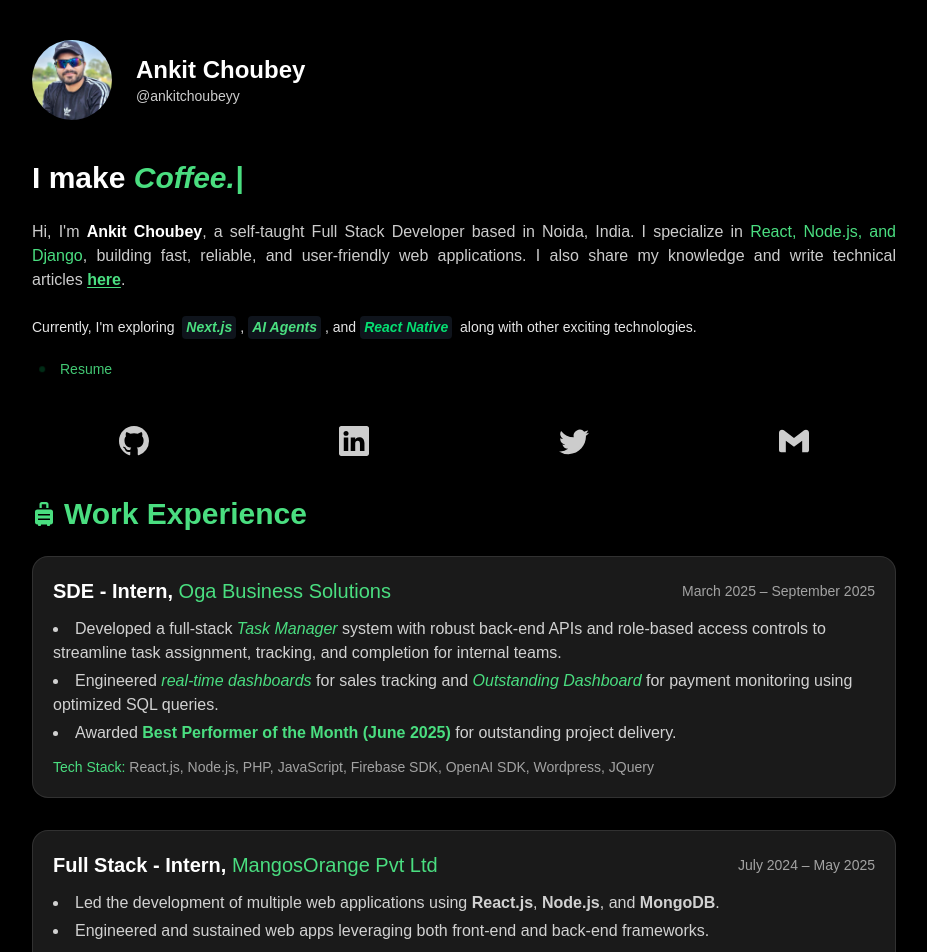
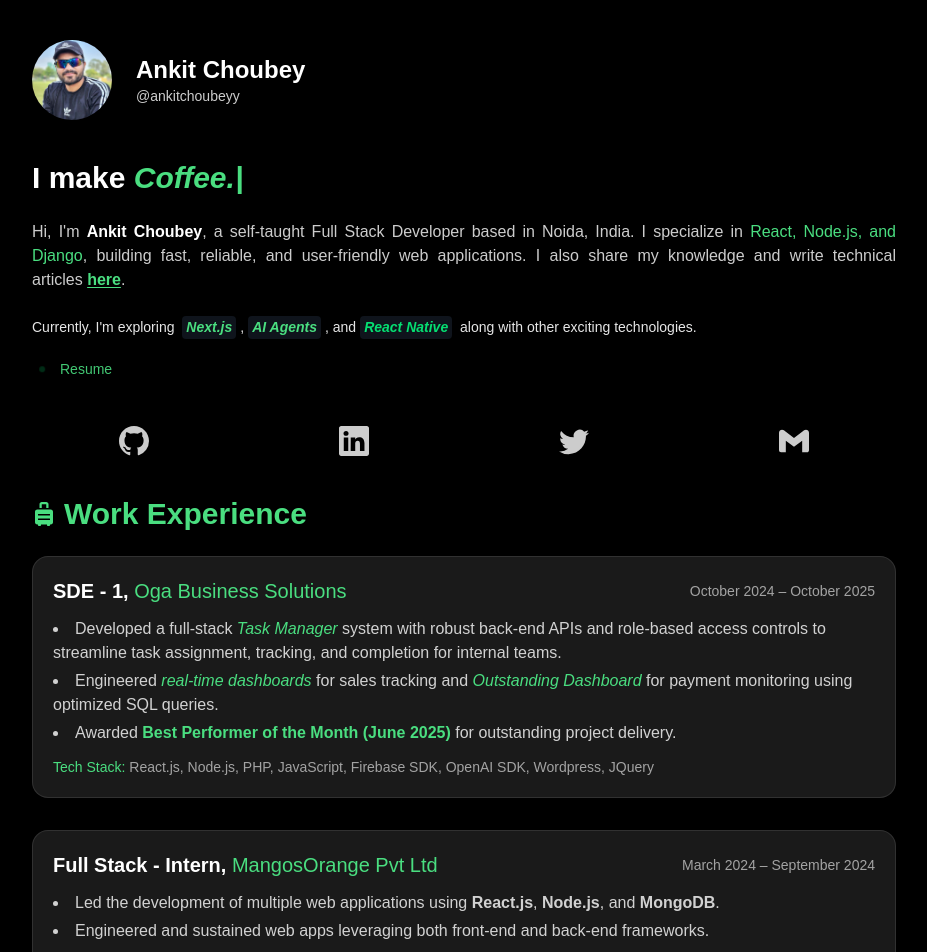
Before and after one commit to ankitchoubeyy/portfolio-ankit-choubey, a Next.js app: page / in a window 1280 px wide. Shown: the top 952 px of the page, without its empty margins (176-1103 px from the left). Built offline with nearby package versions, Linux system fonts and the light colour scheme.

Commit message:
bug fixed

```diff
--- a/src/components/WorkExperice.js
+++ b/src/components/WorkExperice.js
@@ -4,9 +4,9 @@
 const experiences = [
   {
     id: 1,
-    role: "SDE - Intern",
+    role: "SDE - 1",
     company: "Oga Business Solutions",
-    duration: "March 2025 – September 2025",
+    duration: "October 2024 – October 2025",
     achievements: [
       "Developed a full-stack <em class='text-primary'>Task Manager</em> system with robust back-end APIs and role-based access controls to streamline task assignment, tracking, and completion for internal teams.",
       "Engineered <em class='text-primary'>real-time dashboards</em> for sales tracking and <em class='text-primary'>Outstanding Dashboard</em> for payment monitoring using optimized SQL queries.",
@@ -18,7 +18,7 @@
     id: 2,
     role: "Full Stack - Intern",
     company: "MangosOrange Pvt Ltd",
-    duration: "July 2024 – May 2025",
+    duration: "March 2024 – September 2024",
     achievements: [
       "Led the development of multiple web applications using <strong>React.js</strong>, <strong>Node.js</strong>, and <strong>MongoDB</strong>.",
       "Engineered and sustained web apps leveraging both front-end and back-end frameworks.",
```
